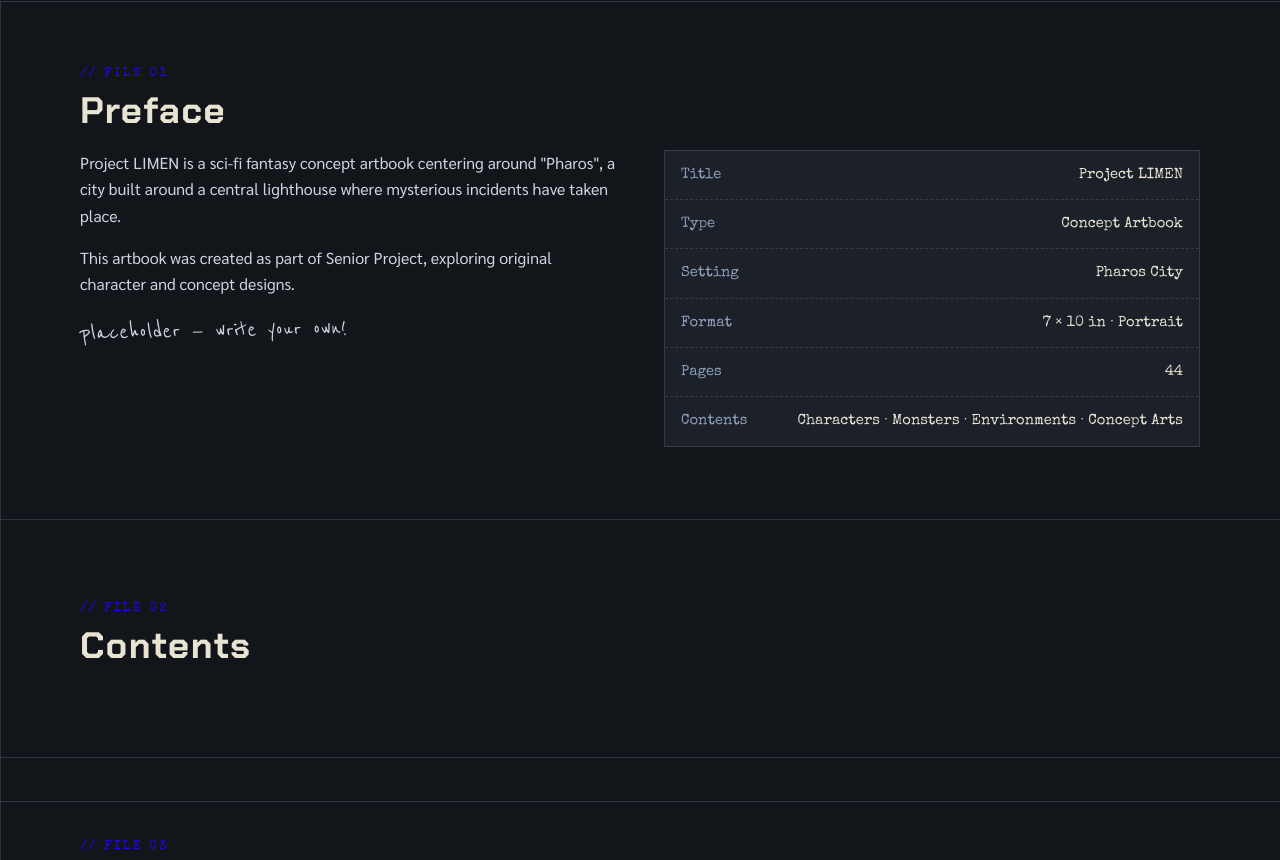
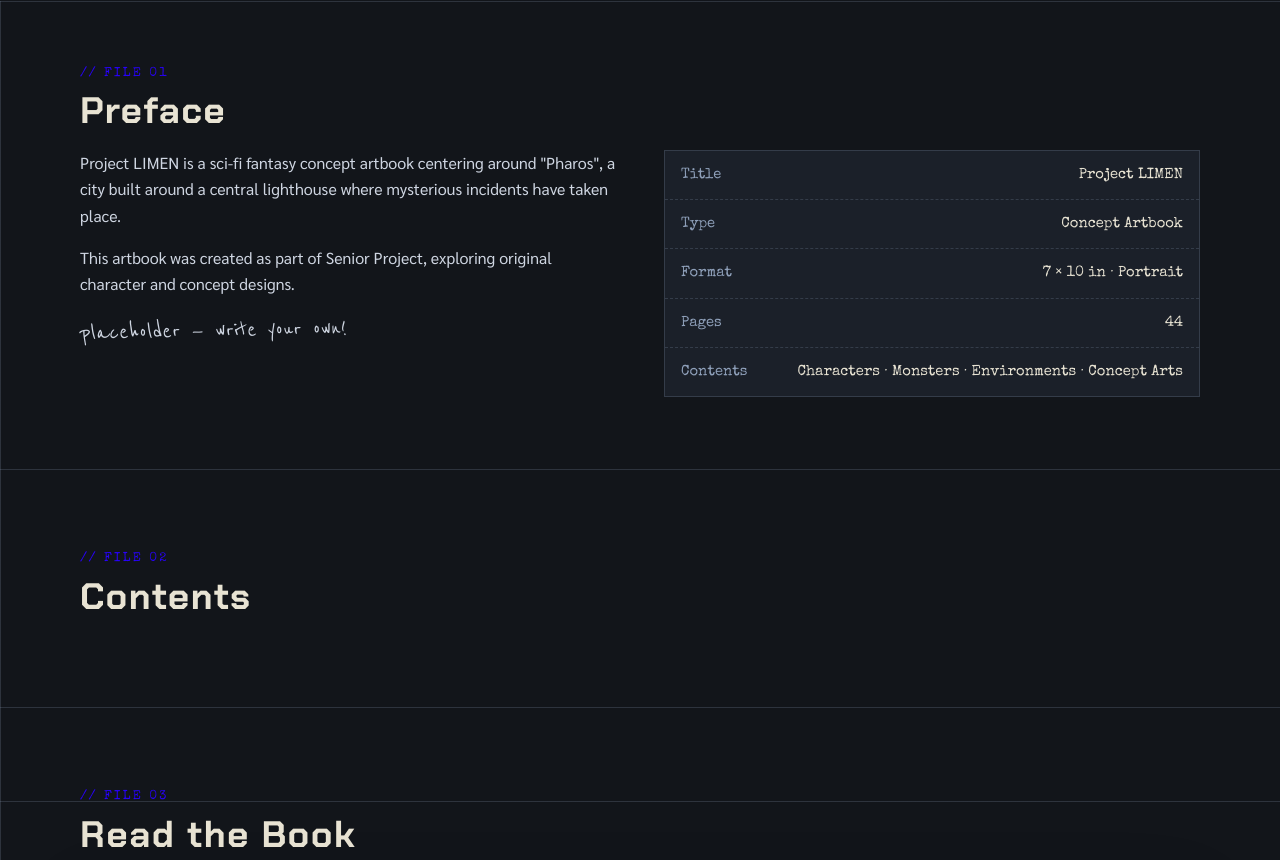
Before and after one commit to 6631306029/Project.LIMEN, a plain HTML site: page index.html in a window 1280 px wide. Shown: the part 799-1659 px from the top of the page. Drawn offline with nearby package versions, Linux system fonts and the light colour scheme; a script that the page names is missing.

Commit message:
Update index.html

```diff
--- a/index.html
+++ b/index.html
@@ -175,7 +175,6 @@ footer p{color:var(--muted);font-size:.9rem}
         <ul class="facts">
           <li><span>Title</span><span>Project LIMEN</span></li>
           <li><span>Type</span><span>Concept Artbook</span></li>
-          <li><span>Setting</span><span>Pharos City</span></li>
           <li><span>Format</span><span>7 × 10 in · Portrait</span></li>
           <li><span>Pages</span><span id="factPages">—</span></li>
           <li><span>Contents</span><span>Characters · Monsters · Environments · Concept Arts</span></li>
```
